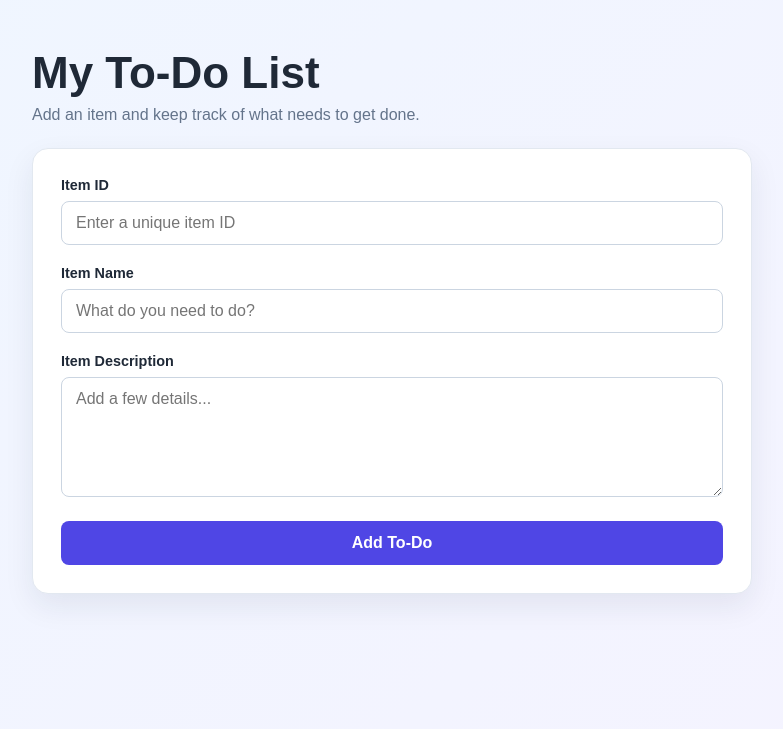
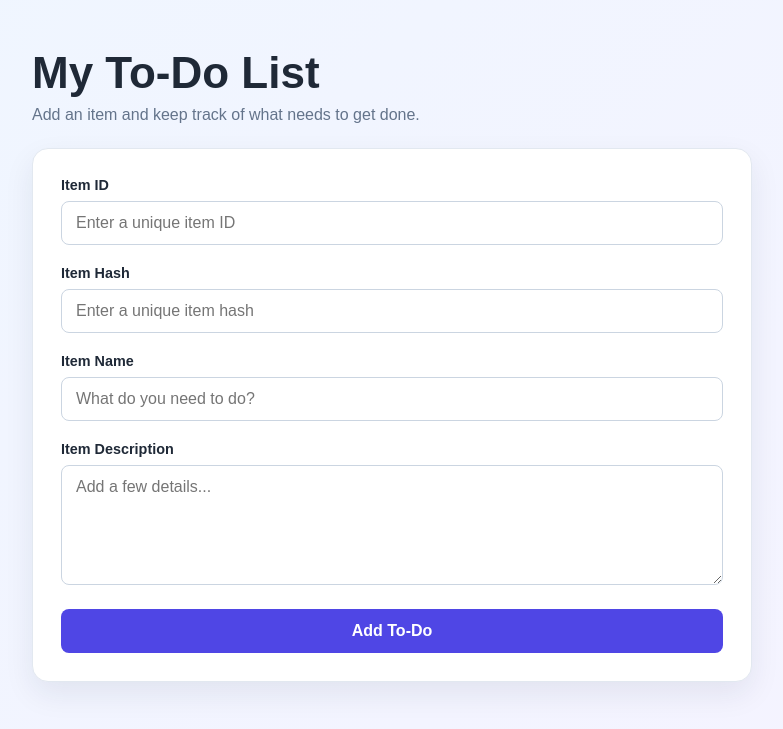
Before and after one commit to Subhnegi/devOps_learn, a Flask app: page /todo in a window 1280 px wide. Shown: the top 729 px of the page, without its empty margins (248-1031 px from the left). Run offline with Flask 3, Linux system fonts and the light colour scheme.

Commit message:
added item hash field

```diff
--- a/frontend/templates/todo.html
+++ b/frontend/templates/todo.html
@@ -123,6 +123,11 @@
                 </div>
 
                 <div class="form-group">
+                    <label for="item-hash">Item Hash</label>
+                    <input id="item-hash" name="item_hash" type="text"
+                           placeholder="Enter a unique item hash" required maxlength="50">
+                </div>
+                <div class="form-group">
                     <label for="item-name">Item Name</label>
                     <input id="item-name" name="item_name" type="text"
                            placeholder="What do you need to do?" required maxlength="100">
```
